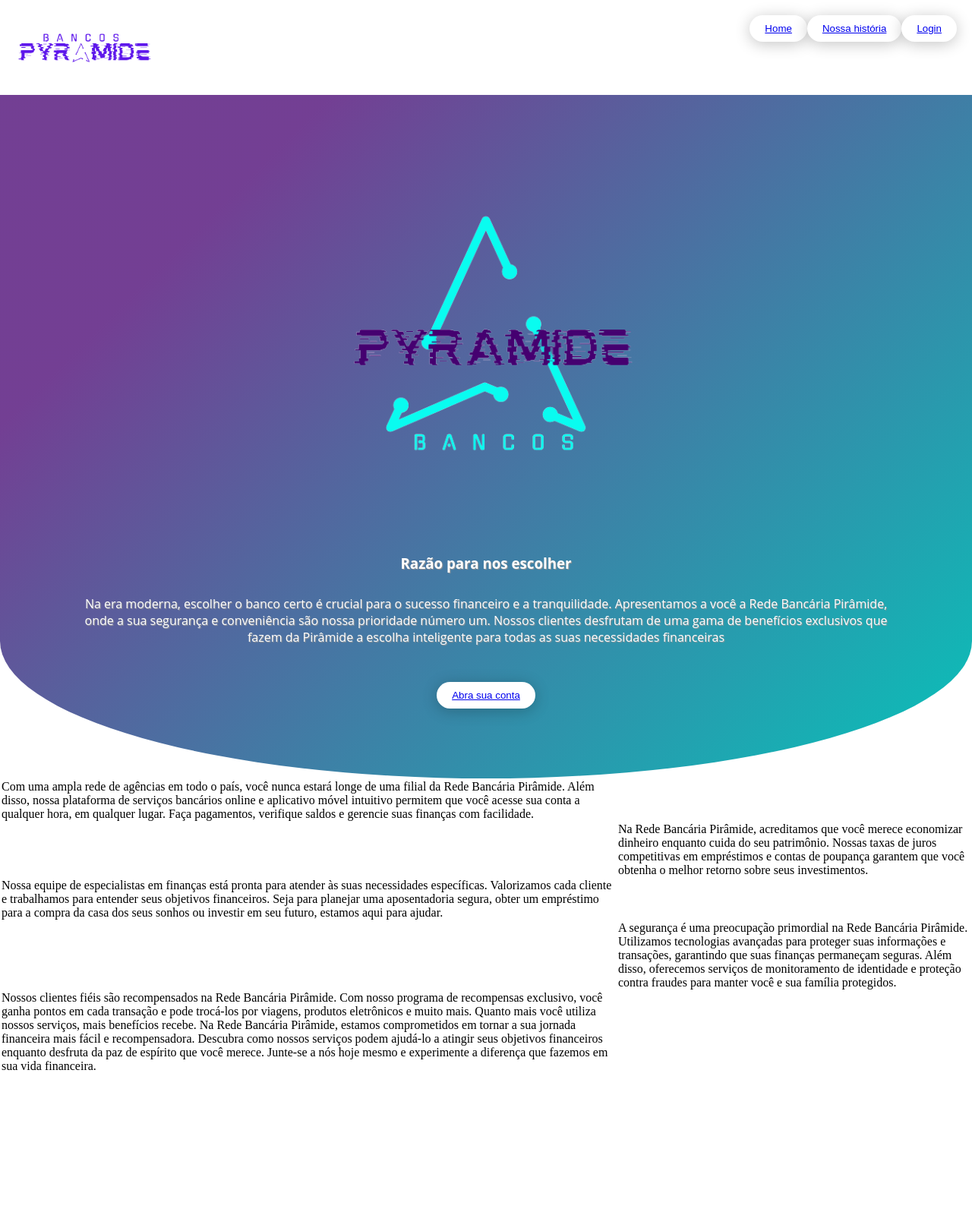
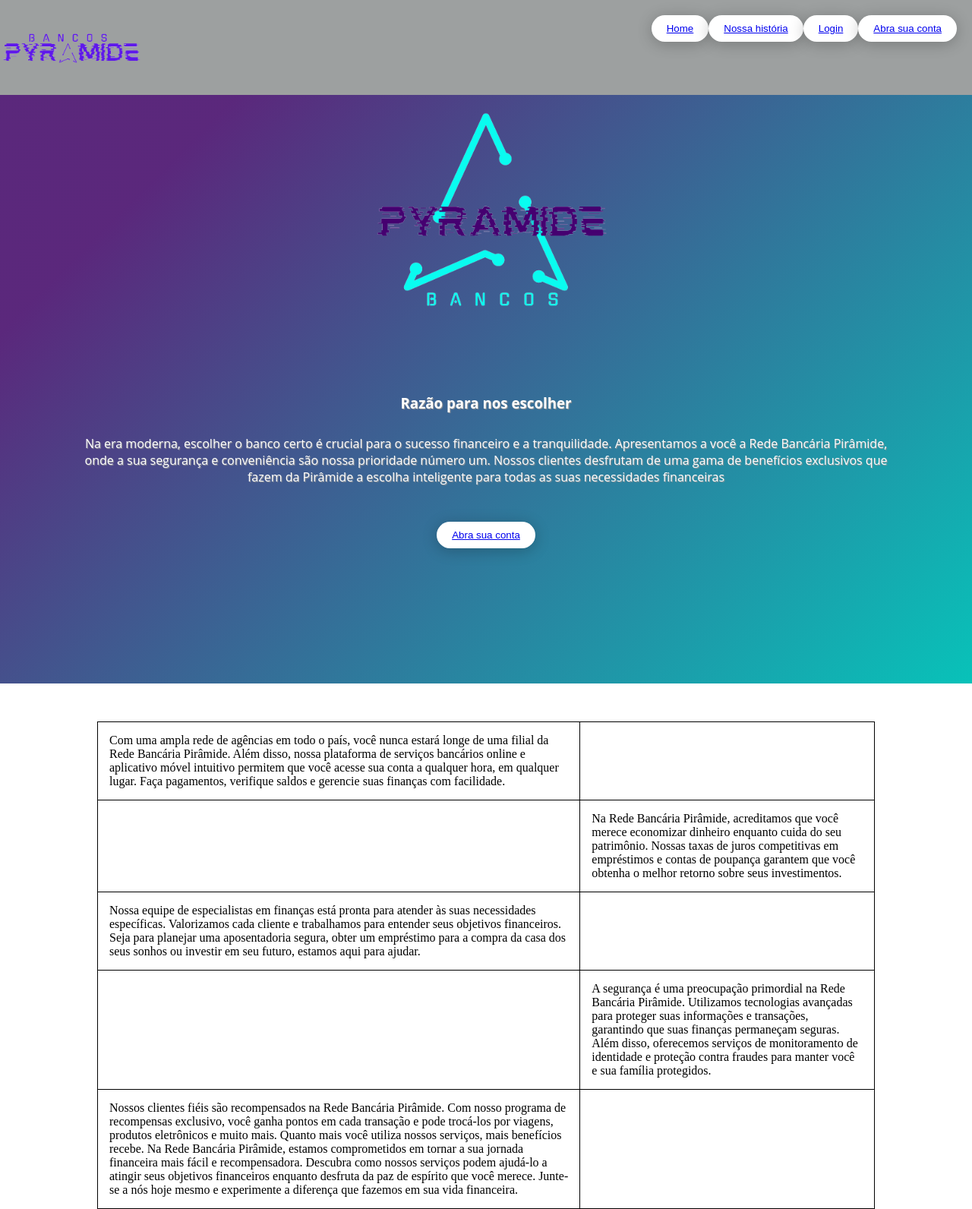
Before and after one commit to Albaninn/WebB, a plain HTML site: page trabalho_rede_bancaria/home.html in a window 1280 px wide. Shown: the whole page at 76% size. Before the commit the page ends 1415 px from the top, so only its background shows below. Drawn offline with Linux system fonts and the light colour scheme.

Commit message:
Av1
Continuação

```diff
--- a/trabalho_rede_bancaria/home.html
+++ b/trabalho_rede_bancaria/home.html
@@ -3,9 +3,11 @@
         <title>Banco Pyramide</title>
         <style>
             *{padding: 0; margin: 0; box-sizing: border-box;}
-            body{height: 900px;}
+            body{
+                text-align: center;
+            }
             header {
-                background: rgb(255, 255, 255);
+                background: rgb(157, 160, 160);
                 color: rgb(255, 255, 255);
 
                 width: 100%;
@@ -14,17 +16,21 @@
                 background-attachment: fixed;
                 position: relative;
                 overflow: hidden;
-                border-radius: 0 0 85% 85% / 30%;
+                /*border-radius: 0 0 85% 85% / 30%;*/
             }
             header .overlay{
                 text-align: center;
                 width: 100%;
-                height: 100%;
+                height: 900px;
                 padding: 100px;
                 color: #ffffff;
                 text-shadow: 1px 1px 1px #979797;
                 background-image: linear-gradient( 135deg, #450070c0 20%, #08c2b9 100%);
 
+            }
+            div .diva {
+                padding-left: 20px; /* Espaçamento à esquerda */
+                padding-right: 20px; /* Espaçamento à direita */
             }
 
             h1 {
@@ -49,17 +55,41 @@
                 box-shadow: 0 3px 20px 0 #0000003b;
             }
             nav {
+                position: fixed; /* Fixa o nav no topo da página */
+                top: 0; /* Define a posição superior como 0 para ficar no topo */
+                width: 100%; /* Define a largura como 100% para ocupar toda a largura da tela */
+                background-color: rgb(157, 160, 160); /* Cor de fundo do nav */
                 display: flex;
                 justify-content: space-between;
                 align-items: center;
-                padding: 20px;
+                /*padding: 20px;*/
             }
             .nav-buttons {
                 display: flex;
                 align-items: center;
+                justify-content: space-between;
+                padding: 20px;
             }
             button:hover{
                 cursor: pointer;
+            }
+            table {
+                margin-top: 50px; /* Adiciona um espaçamento superior para evitar sobreposição com o nav */
+                width: 80%;
+                margin-left: auto;
+                margin-right: auto;
+                border-collapse: collapse; /* Para juntar as bordas das células da tabela */
+            }
+            table, th, td {
+                border: 1px solid #000; /* Adiciona uma borda às células da tabela */
+            }
+            th, td {
+                padding: 15px; /* Adiciona um espaçamento interno nas células */
+                text-align: left; /* Alinha o texto à esquerda nas células */
+            }
+            th {
+                background-color: grey; /* Cor de fundo para as células do cabeçalho da tabela */
+                color: white; /* Cor do texto no cabeçalho */
             }
         </style>
     </head>
@@ -70,10 +100,11 @@
                 <button><a href='home.html'>Home</a></button>
                 <button><a href='n_hist.html'>Nossa história</a></button>
                 <button><a href='login.html'>Login</a></button>
+                <button><a href='cadastro.html'>Abra sua conta</a></button>
             </div>
         </nav>
         <div class="overlay">
-            <img src="imagens/Logo_.png" width="45%">
+            <img src="imagens/Logo_.png" width="400">
             <br>
             <br>
             <h3>Razão para nos escolher</h3>
@@ -85,6 +116,7 @@
     </header>
 
     <body>
+        <div>
             <table>
                 <tr>
                     <td>Com uma ampla rede de agências em todo o país, você nunca estará longe de uma filial da Rede Bancária Pirâmide. Além disso, nossa plataforma de serviços bancários online e aplicativo móvel intuitivo permitem que você acesse sua conta a qualquer hora, em qualquer lugar. Faça pagamentos, verifique saldos e gerencie suas finanças com facilidade.</td>
@@ -110,5 +142,6 @@
                 </tr>
 
             </table>
+        </div>
     </body>
 </html>
```
Also changed, not shown: trabalho_rede_bancaria/login.html (+2 -1 lines). Lines whose indentation alone changed are shown as unchanged.
